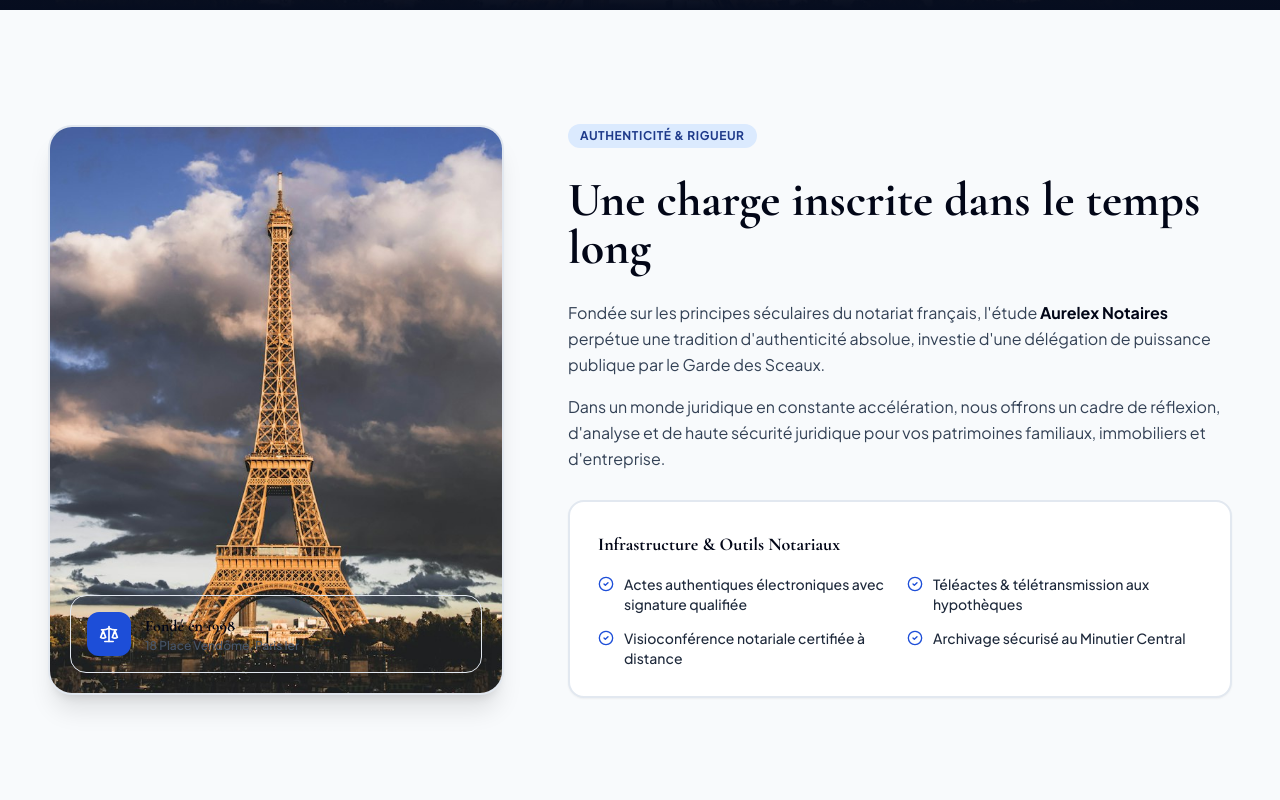
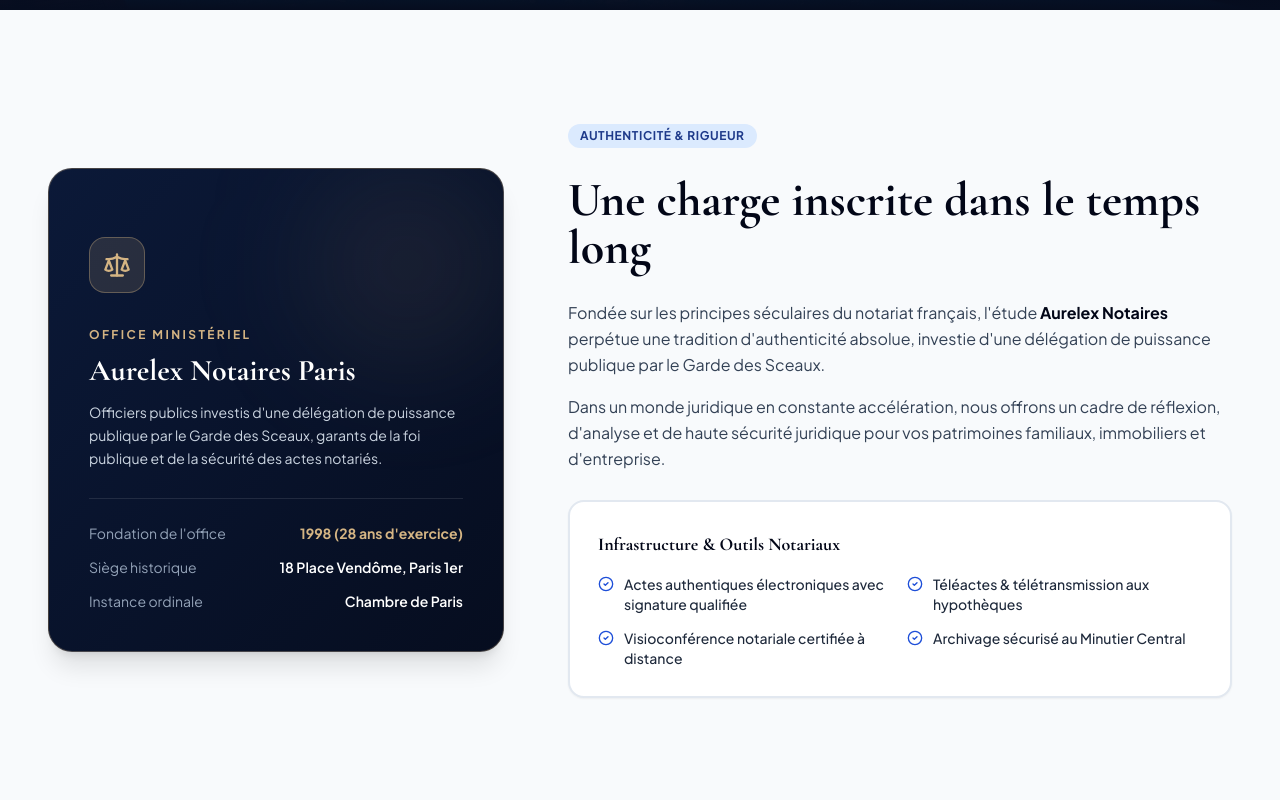
Before and after one commit to Mikeniga99/aurelexnotaria, a Next.js app in the folder apps/web/: page /en/etude in a window 1280 px wide. Shown: the part 640-1440 px from the top of the page. Built offline with nearby package versions, Linux system fonts and the light colour scheme.

Commit message:
fix(etude): suppression de la photo de la tour Eiffel et remplacement par une carte institutionnelle de prestige

```diff
--- a/apps/web/src/app/[locale]/etude/page.tsx
+++ b/apps/web/src/app/[locale]/etude/page.tsx
@@ -22,7 +22,7 @@ export default function AboutPage() {
         {/* Image de fond avec overlay haute lisibilité */}
         <div className="absolute inset-0 z-0">
           <Image
-            src="/images/etude_paris.jpg"
+            src="/images/arriere_grand_ecran.jpg"
             alt="L'Étude Aurelex Notaires Paris"
             fill
             className="object-cover object-center"
@@ -50,22 +50,31 @@ export default function AboutPage() {
         <div className="max-w-7xl mx-auto px-5 sm:px-8 lg:px-12">
           <div className="grid grid-cols-1 lg:grid-cols-12 gap-12 lg:gap-16 items-center">
 
-            {/* Image nette avec cadre de prestige */}
-            <div className="lg:col-span-5 relative aspect-[4/5] overflow-hidden rounded-3xl border-2 border-slate-200 shadow-xl bg-white">
-              <Image
-                src="/images/etude_paris.jpg"
-                alt="Cabinet notarial Aurelex Paris"
-                fill
-                className="object-cover"
-              />
-              {/* Badge flottant blanc opaque 100% lisible */}
-              <div className="absolute bottom-5 inset-x-5 bg-white/98 rounded-2xl p-4 flex items-center gap-3.5 shadow-lg border border-slate-200">
-                <div className="w-11 h-11 rounded-xl bg-blue-700 text-white flex items-center justify-center shrink-0">
-                  <Scale className="w-5 h-5" />
+            {/* Carte institutionnelle de prestige (sans image cliché) */}
+            <div className="lg:col-span-5 bg-gradient-to-br from-[#0B1938] to-[#060D1F] rounded-3xl p-8 sm:p-10 text-white border border-[#D4B483]/30 shadow-xl space-y-7 relative overflow-hidden">
+              <div className="absolute top-0 right-0 w-48 h-48 bg-[#D4B483]/10 rounded-full blur-3xl pointer-events-none" />
+              <div className="w-14 h-14 rounded-2xl bg-[#D4B483]/15 border border-[#D4B483]/35 flex items-center justify-center text-[#D4B483]">
+                <Scale className="w-7 h-7" />
+              </div>
+              <div className="space-y-2">
+                <span className="text-xs font-bold tracking-[0.2em] text-[#D4B483] uppercase">Office Ministériel</span>
+                <h3 className="font-serif text-2xl sm:text-3xl font-bold text-white">Aurelex Notaires Paris</h3>
+                <p className="text-slate-300 text-sm leading-relaxed pt-1">
+                  Officiers publics investis d'une délégation de puissance publique par le Garde des Sceaux, garants de la foi publique et de la sécurité des actes notariés.
+                </p>
+              </div>
+              <div className="border-t border-white/10 pt-6 space-y-3.5 text-sm">
+                <div className="flex items-center justify-between">
+                  <span className="text-slate-400">Fondation de l'office</span>
+                  <span className="font-bold text-[#D4B483]">1998 (28 ans d'exercice)</span>
                 </div>
-                <div>
-                  <div className="font-serif text-base font-bold text-slate-950">Fondé en 1998</div>
-                  <div className="text-xs text-slate-600 font-medium">18 Place Vendôme, Paris Ier</div>
+                <div className="flex items-center justify-between">
+                  <span className="text-slate-400">Siège historique</span>
+                  <span className="font-semibold text-white">18 Place Vendôme, Paris 1er</span>
+                </div>
+                <div className="flex items-center justify-between">
+                  <span className="text-slate-400">Instance ordinale</span>
+                  <span className="font-semibold text-white">Chambre de Paris</span>
                 </div>
               </div>
             </div>
```
